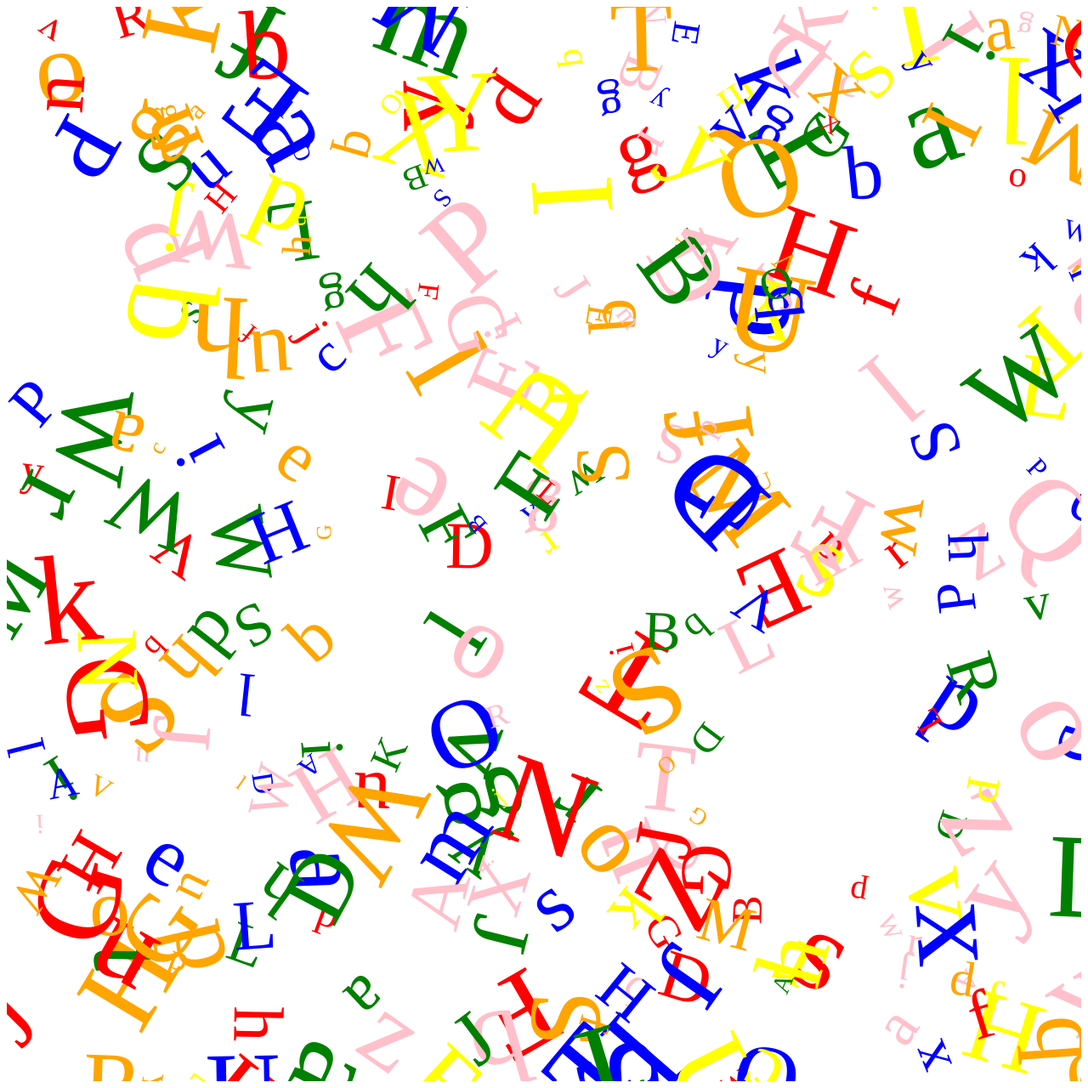
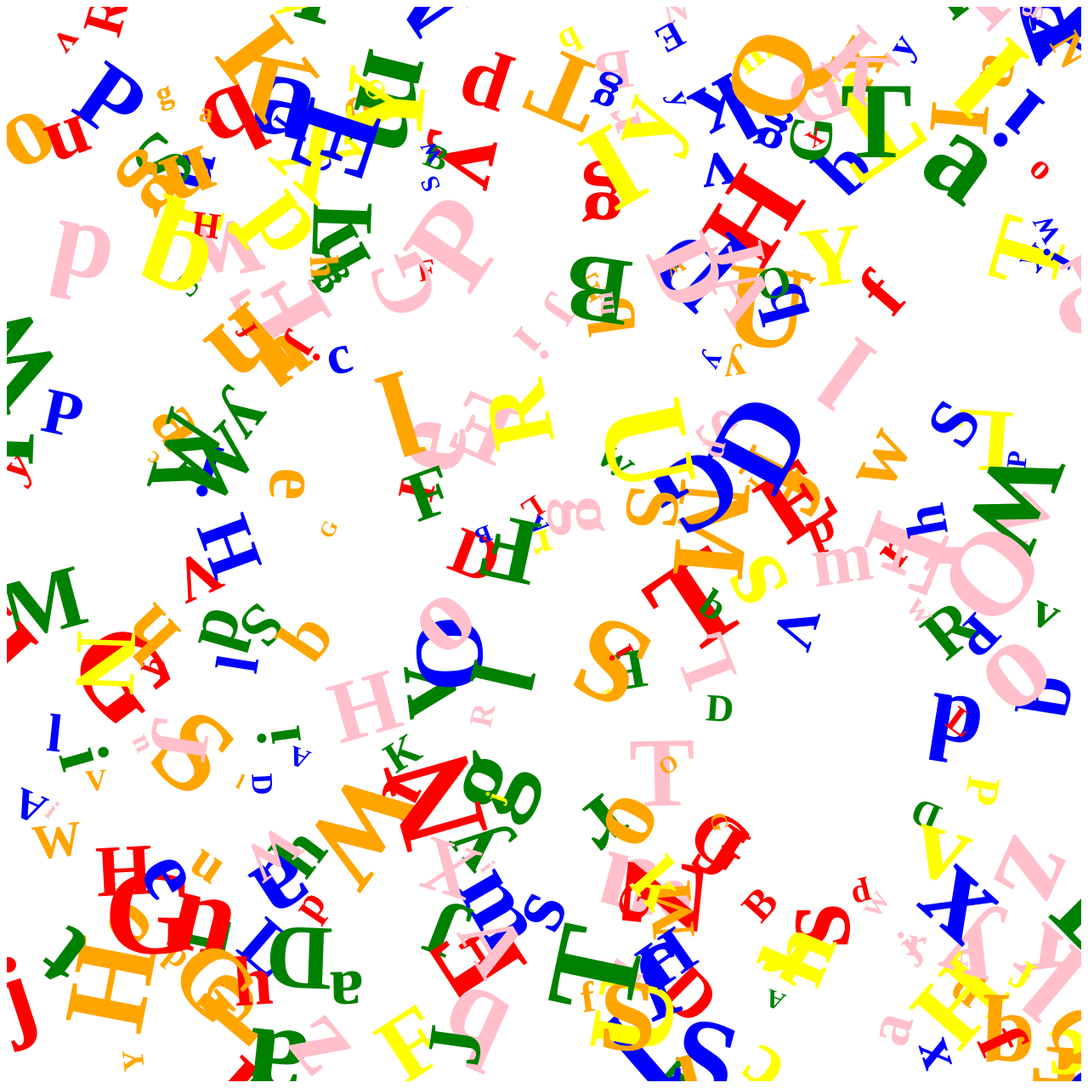
Before and after one commit to irbekrm/random-quote-generator, a PHP site: page / in a window 1280 px wide. Shown: the whole page at 85% size. Run offline with PHP 8.4, Linux system fonts and the light colour scheme; some libraries are stand-ins or nearby versions.

Commit message:
add transition to the animation

```diff
--- a/stylesheet.css
+++ b/stylesheet.css
@@ -13,3 +13,7 @@
   top: 0;
   left: 0;
 }
+text {
+  transition-duration: 1s;
+  font-weight: bold;
+  }
```
